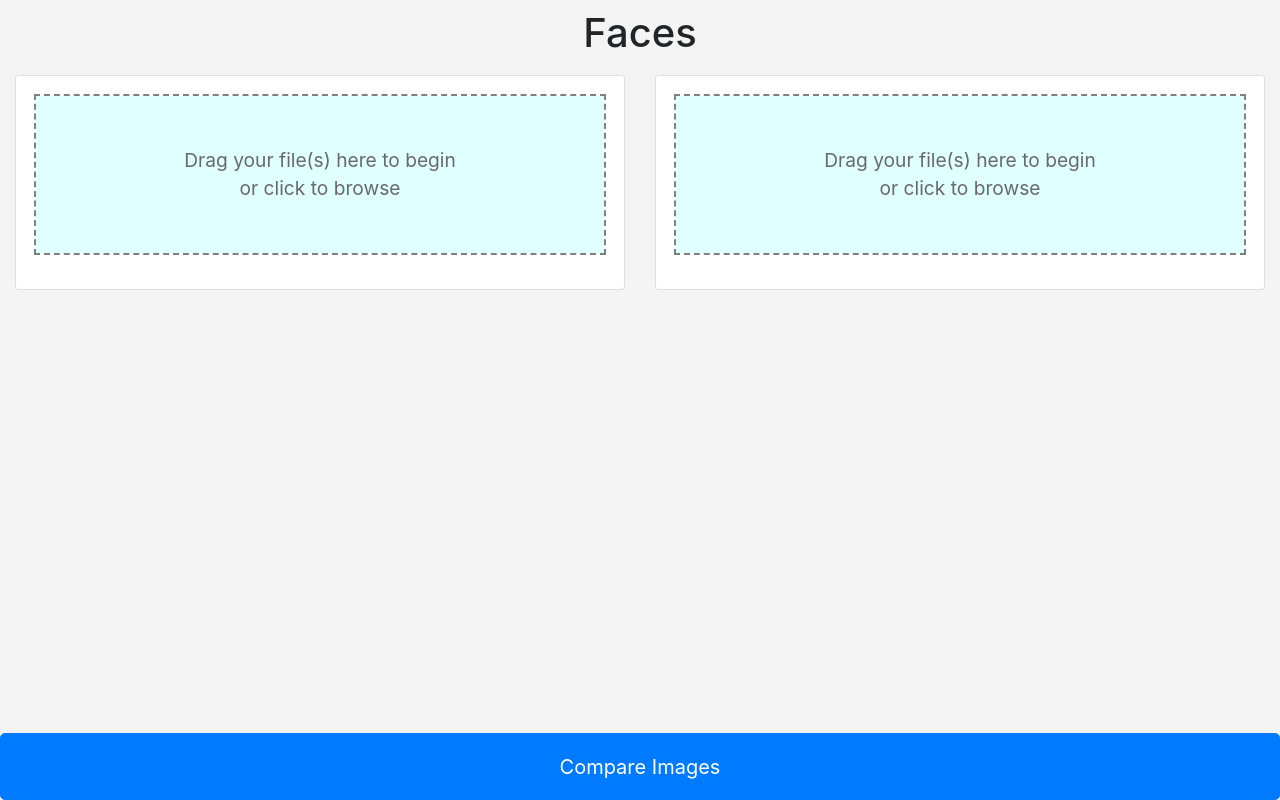
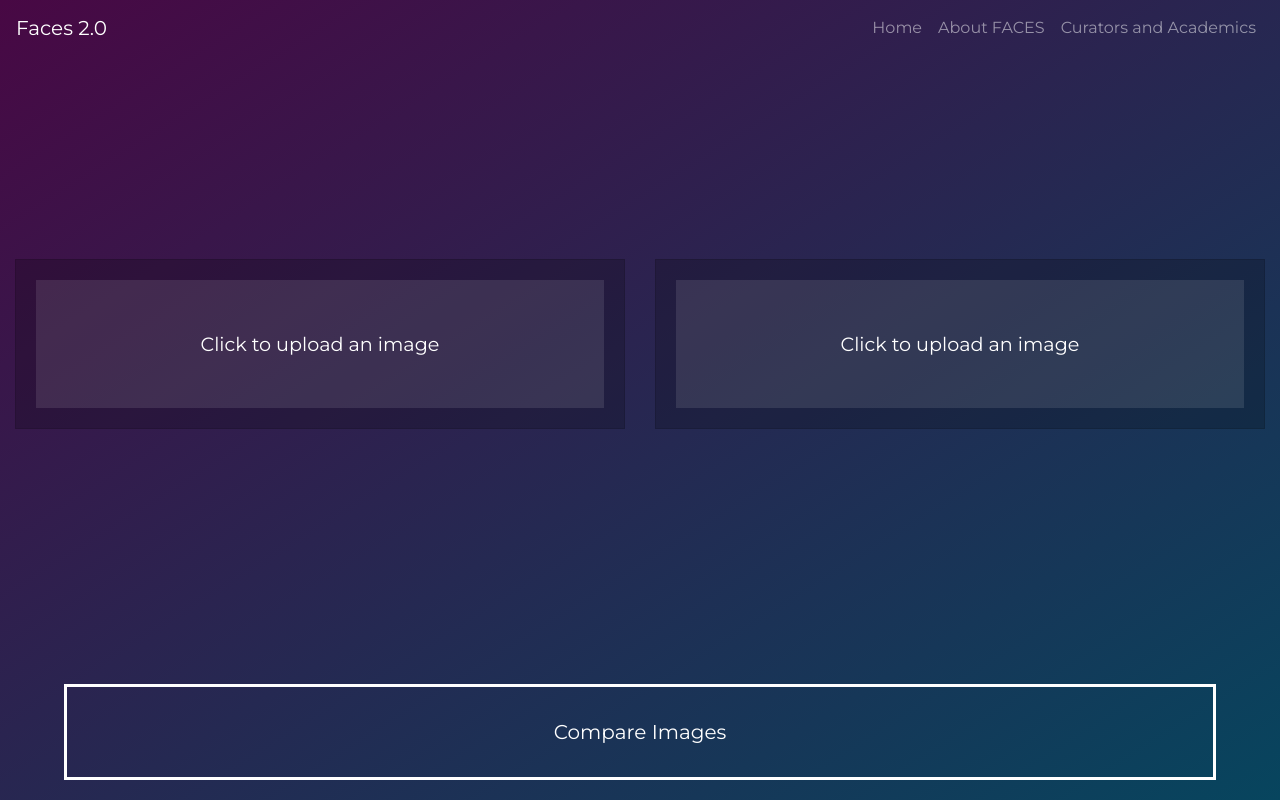
Before and after one commit to Video-Computing-Group/faces-frontend, a Vue app: page /#/ in a window 1280 px wide. Built offline with nearby package versions, Linux system fonts and the light colour scheme.

Commit message:
adding Frick style

```diff
--- a/index.html
+++ b/index.html
@@ -4,7 +4,7 @@
     <meta charset="utf-8">
     <meta name="viewport" content="width=device-width,initial-scale=1.0">
     <link rel="stylesheet" href="https://maxcdn.bootstrapcdn.com/bootstrap/4.0.0/css/bootstrap.min.css" integrity="sha384-Gn5384xqQ1aoWXA+058RXPxPg6fy4IWvTNh0E263XmFcJlSAwiGgFAW/dAiS6JXm" crossorigin="anonymous">
-    <title>faces-frontend</title>
+    <title>FACES 2.0</title>
   </head>
   <body>
     <div id="app"></div>
--- a/src/App.vue
+++ b/src/App.vue
@@ -6,11 +6,17 @@
 
 <script>
 export default {
-  name: 'App'
-}
+  name: 'App',
+};
 </script>
 
 <style>
+html,
+body {
+  height: 100%;
+  width: 100%;
+  background: linear-gradient(to bottom right, #480844, #07455e);
+}
 #app {
   height: 100%;
   width: 100%;
--- a/src/components/HelloWorld.vue
+++ b/src/components/Home.vue
@@ -1,10 +1,7 @@
 <template>
   <div id="main">
+    <Nav />
     <div class="row img-container">
-      <div class="col-md-12 d-flex justify-content-center align-items-center">
-        <h1>Faces</h1>
-      </div>
-
       <div class="img-upload row">
         <div class="col-md-6">
           <div class="card">
@@ -17,7 +14,7 @@
               <div v-if="!img1" class="dropbox">
                 <input type="file" :name="img1" @change="onFileChange1" accept="image/*" class="input-file">
                 <p>
-                  Drag your file(s) here to begin<br> or click to browse
+                  Click to upload an image
                 </p>
               </div>
 
@@ -41,7 +38,7 @@
               <div v-if="!img2" class="dropbox">
                 <input type="file" :name="img2" @change="onFileChange2" accept="image/*" class="input-file">
                 <p>
-                  Drag your file(s) here to begin<br> or click to browse
+                  Click to upload an image
                 </p>
               </div>
 
@@ -66,7 +63,7 @@
 
       <button
         type="button"
-        class="btn btn-primary btn-lg btn-block"
+        class="btn btn-primary btn-lg btn-block btn-action"
         @click="compareImages"
         v-if="!comparing"
       >
@@ -75,7 +72,7 @@
 
       <button
         type="button"
-        class="btn btn-warning btn-lg btn-block"
+        class="btn btn-warning btn-lg btn-block btn-action"
         @click="reset"
         v-else
       >
@@ -88,9 +85,13 @@
 <script>
 import swal from 'sweetalert2';
 import axios from 'axios';
+import Nav from './Nav';
 
 export default {
   name: 'HelloWorld',
+  components: {
+    Nav,
+  },
   data() {
     return {
       img1: '',
@@ -162,16 +163,21 @@ export default {
 </script>
 
 <style>
-html,
-body,
-#main,
+@import url('https://fonts.googleapis.com/css?family=Montserrat');
+body {
+  font-family: 'Montserrat', sans-serif;
+}
+#main {
+  height: 100% !important;
+  width: 100%;
+}
 .swal2-shown {
   height: 100% !important;
   width: 100%;
   background: #f4f4f4;
 }
 .img-container {
-  height: 100%;
+  height: 90%;
   width: 100%;
   margin-left: 0px;
   margin-right: 0px;
@@ -179,15 +185,20 @@ body,
 .img-upload {
   height: 80%;
   width: 100%;
+  display: flex;
+  align-content: center;
 }
 .dropbox {
-  outline: 2px dashed grey; /* the dash box */
-  background: lightcyan;
-  color: dimgray;
+  background: #ffffff1a;
+  color: white;
   height: 100%;
   width: 100%;
   position: relative;
   cursor: pointer;
+  display: flex;
+  align-items: center;
+  justify-items: center;
+  justify-content: center;
 }
 
 .input-file {
@@ -199,16 +210,18 @@ body,
 }
 
 .dropbox:hover {
-  background: lightblue; /* when mouse over to the drop zone, change color */
+  background: #ffffff4d;
 }
 
 .dropbox p {
   font-size: 1.2em;
   text-align: center;
   padding: 50px 0;
+  margin-top: 0;
+  margin-bottom: 0;
 }
 .userImage {
-  width: 100%;
+  width: 50%;
 }
 .btn-remove {
   bottom: 20px;
@@ -222,4 +235,32 @@ body,
   top: 40%;
   position: relative;
 }
+.card {
+  background-color: #0003;
+  border-radius: 0;
+}
+h1 {
+  color: white;
+}
+.btn-action {
+  position: absolute;
+  bottom: 0;
+  padding: 30px;
+  left: 5%;
+  width: 90%;
+  background: none;
+  border: 3px white solid;
+  border-radius: 0;
+  margin-bottom: 20px;
+  color: white;
+}
+.btn-action:hover {
+  background: white;
+  color: black;
+  border: white 3px solid;
+}
+.card-body {
+  display: flex;
+  justify-content: center;
+}
 </style>
--- /dev/null
+++ b/src/components/Nav.vue
@@ -0,0 +1,31 @@
+<template>
+  <nav class="navbar navbar-expand-lg">
+    <router-link class="navbar-brand" :to="{ name: 'Home' }">Faces 2.0</router-link>
+    <button class="navbar-toggler" type="button" data-toggle="collapse" data-target="#navbarSupportedContent" aria-controls="navbarSupportedContent" aria-expanded="false" aria-label="Toggle navigation">
+      <span class="navbar-toggler-icon"></span>
+    </button>
+
+    <div class="collapse navbar-collapse" id="navbarSupportedContent">
+      <ul class="navbar-nav ml-auto">
+        <li class="nav-item">
+          <router-link class="nav-link" :to="{ name: 'Home' }" exact>Home</router-link>
+        </li>
+        <li class="nav-item">
+          <router-link class="nav-link" :to="{ name: 'About' }">About FACES</router-link>
+        </li>
+        <li class="nav-item">
+          <router-link class="nav-link" :to="{ name: 'People' }">Curators and Academics</router-link>
+        </li>
+      </ul>
+    </div>
+  </nav>
+</template>
+
+<style scoped>
+a {
+  color: #ffffff80;
+}
+.router-link-active {
+  color: white;
+}
+</style>
--- a/src/router/index.js
+++ b/src/router/index.js
@@ -1,15 +1,28 @@
-import Vue from 'vue'
-import Router from 'vue-router'
-import HelloWorld from '@/components/HelloWorld'
+import Vue from 'vue';
+import Router from 'vue-router';
+import Home from '@/components/Home';
+import About from '@/components/About';
+import People from '@/components/People';
 
-Vue.use(Router)
+Vue.use(Router);
 
 export default new Router({
   routes: [
     {
       path: '/',
-      name: 'HelloWorld',
-      component: HelloWorld
-    }
-  ]
-})
+      name: 'Home',
+      component: Home,
+    },
+    {
+      path: '/about',
+      name: 'About',
+      component: About,
+    },
+    {
+      path: '/people',
+      name: 'People',
+      component: People,
+    },
+  ],
+  mode: 'history',
+});
```
Also changed, not shown: src/components/About.vue (added), src/components/People.vue (added).
